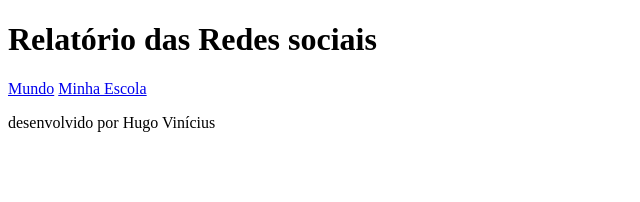
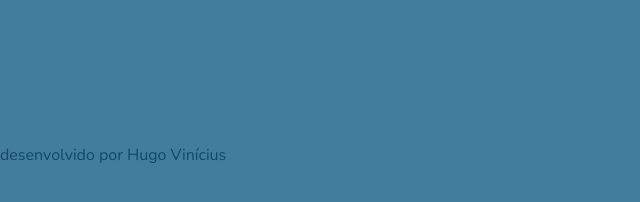
Before and after one commit to Huguinn04/projeto-3-trimestre, a plain HTML site: page index.html in a window 1280 px wide. Shown: the whole page, without its empty margins (0-640 px from the left). Drawn offline with nearby package versions, Linux system fonts and the light colour scheme.

Commit message:
Add files via upload

```diff
--- a/index.html
+++ b/index.html
@@ -4,6 +4,7 @@
     <meta charset="UTF-8">
     <meta name="viewport" content="width=device-width, initial-scale=1.0">
     <title>Analise de dados</title>
+    <link rel="stylesheet" href="style.css">
 </head>
 <body>
 <reader>
--- a/style.css
+++ b/style.css
@@ -6,3 +6,46 @@
  --secondary-color: #DDF2FD;
  --font: "Nunito", sans-serif;
 }
+
+body {
+    background-color: var(--bg-color);
+    color: var(--primary-color);
+    font-family: var(--font);
+    height: 100vh;
+    margin: 0;
+}
+
+header {
+    background-color: var(--primary-color);
+    text-align: center;
+    padding: 1px;
+}
+
+h1 {
+    font-size: 2rem;
+    color: var(--bg-color);
+    font-weight: 700;
+}
+
+nav {
+    display: flex;
+    justify-content: center;
+    font-weight: 400;
+}
+
+nav a {
+text-decoration: none;
+color: var(--bg-color);
+margin: 0 2rem 1rem 0rem;
+font-size: 1.2rem;
+}
+
+nav a:hover {
+    text-decoration: underline;
+    transform: scale(0.90);
+    transition: transform 0.1s;
+    }
+
+    footer{
+        display: flex;
+    }
```
